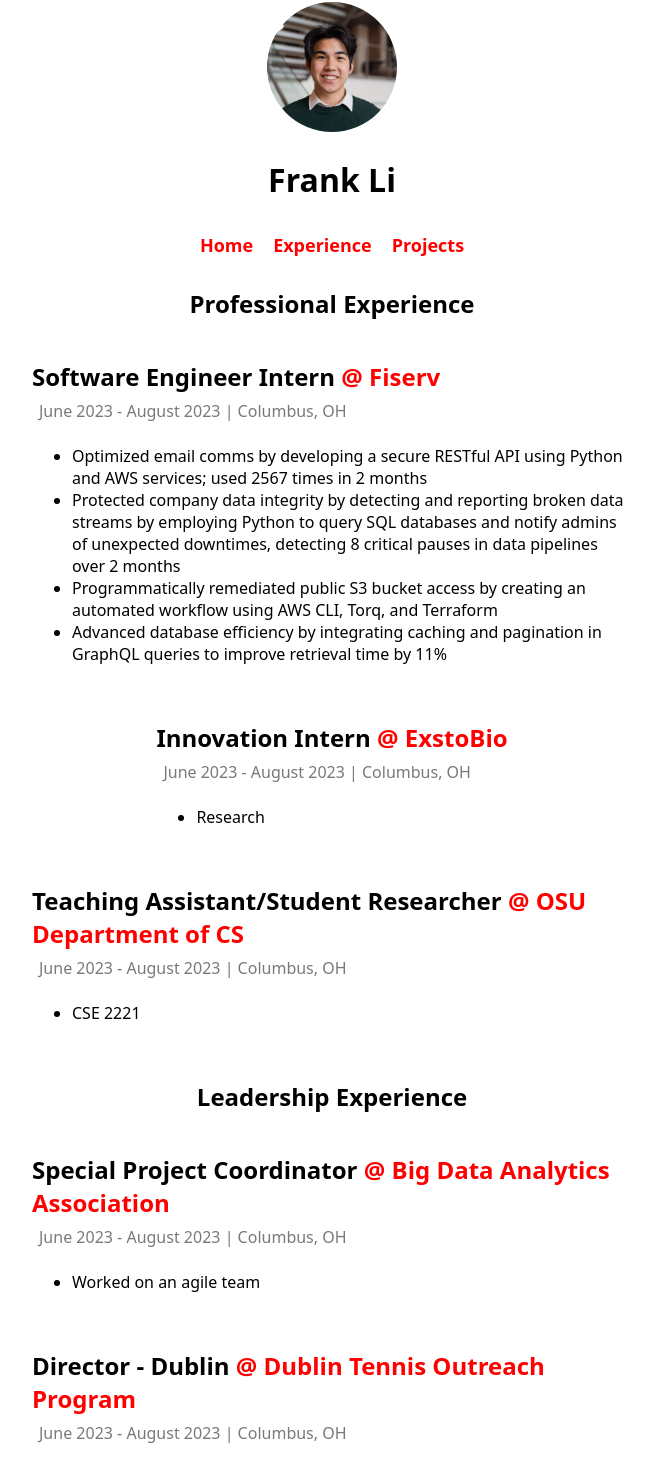
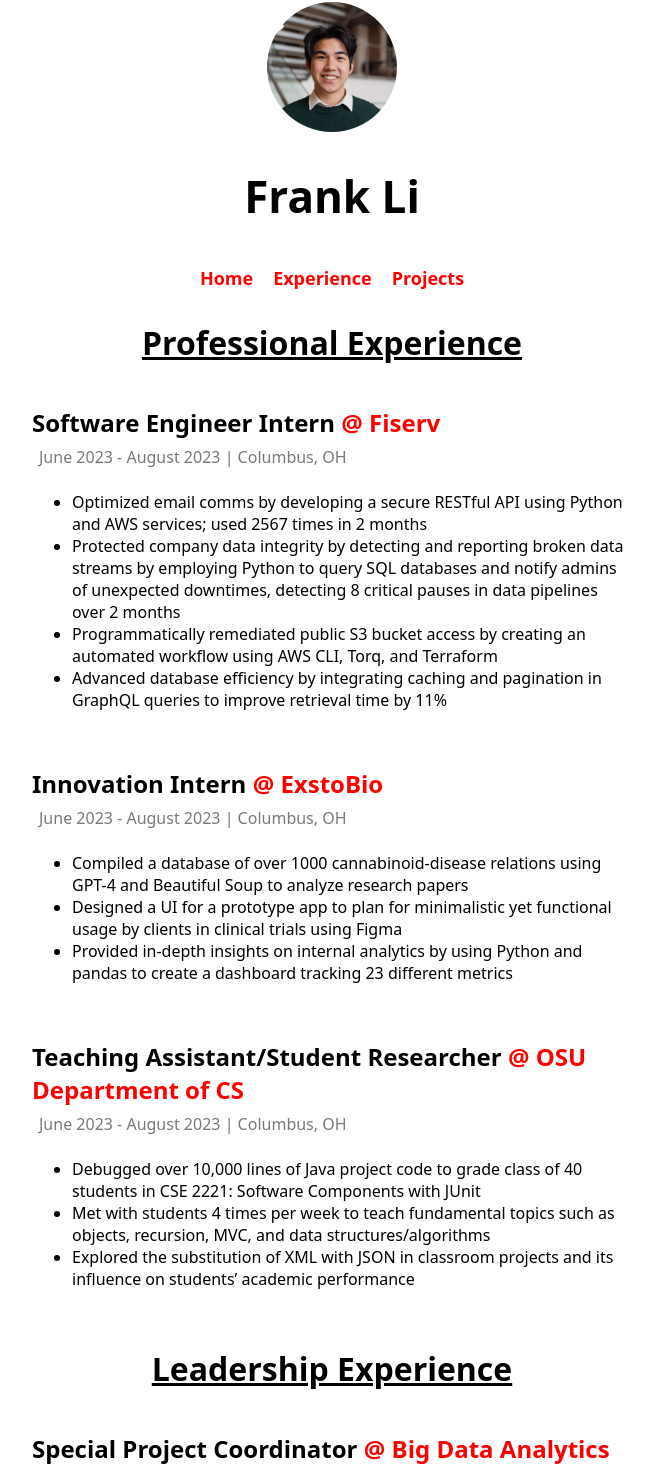
Before and after one commit to lifrank1/frankli, a React (Vite) app: page /experience in a window 1280 px wide. Shown: the part 38-1508 px from the top of the page, without its empty margins (308-962 px from the left). Built offline with nearby package versions, Linux system fonts and the light colour scheme.

Commit message:
All data added, fixed formatting bugs

```diff
--- a/components/ExperienceBlock.tsx
+++ b/components/ExperienceBlock.tsx
@@ -1,21 +1,41 @@
 import React from "react";
-import '../src/App.css'
+import "../src/App.css";
 
-
-function ExperienceBlock({ company, link, role, time, achievements, location }: { company: string, link: string, role: string, time: string, achievements: string[], location: string }) {
-
-      return [(
+function ExperienceBlock({
+  company,
+  link,
+  role,
+  time,
+  achievements,
+  location,
+}: {
+  company: string;
+  link: string;
+  role: string;
+  time: string;
+  achievements: string[];
+  location: string;
+}) {
+  return [
     <div>
-            <div className = "experience-block">
-                <div className="experience-block-title"><strong>{role}</strong> <a href = {link} className = "red-no-underline">@ {company}</a></div>
-                <div className="experience-block-subinfo">{time} | {location} </div>
+      <div className="experience-block">
+        <div className="experience-block-title">
+          <strong>{role}</strong>{" "}
+          <a href={link} className="red-no-underline">
+            @ {company}
+          </a>
+        </div>
+        <div className="experience-block-subinfo">
+          {time} | {location}{" "}
+        </div>
         <ul className="experience-block-achievements">
           {achievements.map((achievement, index) => (
             <li key={index}>{achievement}</li>
           ))}
         </ul>
       </div>
-        </div>)];
+    </div>,
+  ];
 }
 
-export default ExperienceBlock
+export default ExperienceBlock;
--- a/components/MeBlock.tsx
+++ b/components/MeBlock.tsx
@@ -1,13 +1,13 @@
 import React from "react";
-import '../src/App.css'
+import "../src/App.css";
 
 function MeBlock() {
-
-      return [(
-            <div className = "pic-and-name">
-                <img src="../data/headshot.jpeg" className = "picture"/>
-                <h1>Frank Li</h1>
-            </div>)];
+  return [
+    <div className="pic-and-name">
+      <img src="../data/headshot.jpeg" className="picture" />
+      <h1 className="name">Frank Li</h1>
+    </div>,
+  ];
 }
 
-export default MeBlock
+export default MeBlock;
--- a/components/NavBar.tsx
+++ b/components/NavBar.tsx
@@ -1,5 +1,5 @@
 import React from "react";
-import '../src/App.css'
+import "../src/App.css";
 import { Link, Route, BrowserRouter as Router, Routes } from "react-router-dom";
 import Experience from "../pages/experience";
 import Home from "../pages/Home";
--- a/components/ProjectBlock.tsx
+++ b/components/ProjectBlock.tsx
@@ -1,17 +1,26 @@
 import React from "react";
-import '../src/App.css'
+import "../src/App.css";
 
-
-function ProjectBlock({ name, link, techstack, desc}: { name: string, link: string, techstack: string, desc: string}) {
-
-      return [(
-        <div>
-            <div className = "experience-block">
-                <div className="experience-block-title">{name}</div>
-                <div className="experience-block-subinfo">{techstack} </div>
-                <div className="experience-block-desc">{desc}</div>
-            </div>
-        </div>)];
+function ProjectBlock({
+  name,
+  link,
+  techstack,
+  desc,
+}: {
+  name: string;
+  link: string;
+  techstack: string;
+  desc: string;
+}) {
+  return [
+    <div>
+      <div className="experience-block">
+        <div className="experience-block-title">{name}</div>
+        <div className="experience-block-subinfo">{techstack} </div>
+        <div className="experience-block-desc">{desc}</div>
+      </div>
+    </div>,
+  ];
 }
 
-export default ProjectBlock
+export default ProjectBlock;
--- a/data/ExperienceData.tsx
+++ b/data/ExperienceData.tsx
@@ -9,23 +9,31 @@
       "Optimized email comms by developing a secure RESTful API using Python and AWS services; used 2567 times in 2 months",
       "Protected company data integrity by detecting and reporting broken data streams by employing Python to query SQL databases and notify admins of unexpected downtimes, detecting 8 critical pauses in data pipelines over 2 months",
       "Programmatically remediated public S3 bucket access by creating an automated workflow using AWS CLI, Torq, and Terraform",
-      "Advanced database efficiency by integrating caching and pagination in GraphQL queries to improve retrieval time by 11%"
+      "Advanced database efficiency by integrating caching and pagination in GraphQL queries to improve retrieval time by 11%",
     ],
   },
   {
     company: "ExstoBio",
-    link: "https://www.fiserv.com/en.html",
+    link: "https://www.exstobio.com/",
     role: "Innovation Intern",
     location: "Columbus, OH",
     time: "June 2023 - August 2023",
-    achievements: ["Research"],
+    achievements: [
+      "Compiled a database of over 1000 cannabinoid-disease relations using GPT-4 and Beautiful Soup to analyze research papers",
+      "Designed a UI for a prototype app to plan for minimalistic yet functional usage by clients in clinical trials using Figma",
+      "Provided in-depth insights on internal analytics by using Python and pandas to create a dashboard tracking 23 different metrics",
+    ],
   },
   {
     company: "OSU Department of CS",
-    link: "https://www.fiserv.com/en.html",
+    link: "https://cse.osu.edu/",
     role: "Teaching Assistant/Student Researcher",
     location: "Columbus, OH",
     time: "June 2023 - August 2023",
-    achievements: ["CSE 2221"],
+    achievements: [
+      "Debugged over 10,000 lines of Java project code to grade class of 40 students in CSE 2221: Software Components with JUnit",
+      "Met with students 4 times per week to teach fundamental topics such as objects, recursion, MVC, and data structures/algorithms",
+      "Explored the substitution of XML with JSON in classroom projects and its influence on students’ academic performance",
+    ],
   },
 ];
--- a/data/LeadershipData.tsx
+++ b/data/LeadershipData.tsx
@@ -5,7 +5,11 @@
     role: "Special Project Coordinator",
     location: "Columbus, OH",
     time: "June 2023 - August 2023",
-    achievements: ["Worked on an agile team"],
+    achievements: [
+      "Reconstructed the club website using HTML, CSS, React.js, Astro, and Tailwind, featuring an integrated calendar and navbar",
+      "Coordinated social events, workshop meetings, visualization competitions and networking events for over 200 active students",
+      "Spearheaded member initiatives such as an annual hackathon, sponsor directed internships, and professor led research programs",
+    ],
   },
   {
     company: "Dublin Tennis Outreach Program",
@@ -13,6 +17,9 @@
     role: "Director - Dublin",
     location: "Columbus, OH",
     time: "June 2023 - August 2023",
-    achievements: ["CSE 2221"],
+    achievements: [
+      "Established the first ever student led National Junior and Tennis Learning association; received the Chapter of the Year award",
+      "Interviewed and lead a coaching team of over 110 high school students to run free tennis and tutoring clinics for over 1400 underprivileged K-5 students across 5 cities through 6 sessions every week; raised over $10,000 in one year",
+    ],
   },
 ];
--- a/data/ProjectData.tsx
+++ b/data/ProjectData.tsx
@@ -1,8 +1,20 @@
-export const ProjectData  = [
-    {
-        name: "attorney dashboard",
-        link: "google.com",
-        techstack: "python",
-        desc: "Made an attorney dashboard",
-    }
-]
+export const ProjectData = [
+  {
+    name: "Corporate Transportation Dashboard",
+    link: "google.com",
+    techstack: "Python, pandas",
+    desc: "Placed first place in the OSU Honda Hack 2023 challenge with a prize pool over $3000. Created a dashboard to serve as a hub for transportation companies to view overall statistics as well as act as an interface to transfer to and purchase electric vehicles. Calculated carbon emissions and reduction in operating costs from current replacements.",
+  },
+  {
+    name: "Windmill Failure Detection Software",
+    link: "google.com",
+    techstack: "Python, pandas, scikit-learn",
+    desc: "Submitted for the AEP challenge in HackOHI/O 2022. Created a turbine failure detection program in Python which took inputted data on rotor speed, hub temperature, power output, and other key factors to detect faulty wind turbines and potential issues. Used Scikit Learn to train a neural network on over 500,000 datapoints, filtered with Python's Pandas library, to identify faulty windmills with 87% accuracy.",
+  },
+  {
+    name: "Automated Attorney Support",
+    link: "google.com",
+    techstack: "Python, streamlit",
+    desc: "Worked on a team of 5 to achieve finalist in the annual American Statistics Association's Datafest competition. Analyzed a given dataset from the ASA regarding a nonprofit organization providing lawyers for underprivileged groups. Drafted a plan to expand both client and attorney groups and created a website to allow for FAQs based on the most frequent legal categories, which included OpenAI integration to support legal questions not listed on the FAQ.",
+  },
+];
--- a/pages/Project.tsx
+++ b/pages/Project.tsx
@@ -7,7 +7,9 @@
 
   return (
     <div className="experience-container">
-        <h2>Projects</h2>
+      <h1>
+        <u>Projects</u>
+      </h1>
       {projectData.map((exp, index) => (
         <ProjectBlock
           name={exp.name}
@@ -20,4 +22,4 @@
   );
 }
 
-export default Projects
+export default Projects;
--- a/pages/experience.tsx
+++ b/pages/experience.tsx
@@ -11,7 +11,9 @@
 
   return (
     <div className="experience-container">
-      <h2>Professional Experience</h2>
+      <h1>
+        <u>Professional Experience</u>
+      </h1>
       {experienceData.map((exp, index) => (
         <ExperienceBlock
           key={index} // Provide a unique key for each item in the map
@@ -23,7 +25,9 @@
           achievements={exp.achievements}
         />
       ))}
-      <h2>Leadership Experience</h2>
+      <h1>
+        <u>Leadership Experience</u>
+      </h1>
       {leadershipData.map((exp, index) => (
         <ExperienceBlock
           key={index} // Provide a unique key for each item in the map
--- a/src/App.css
+++ b/src/App.css
@@ -5,6 +5,7 @@
   text-align: center;
   font-family: system-ui, -apple-system, BlinkMacSystemFont, 'Segoe UI', Roboto, Oxygen, Ubuntu, Cantarell, 'Open Sans', 'Helvetica Neue', sans-serif;
 }
+
 
 .home-text{
   display:flex;
@@ -21,6 +22,10 @@
 
 .picture-and-name {
   display: inline-block
+}
+
+.name{
+  font-size: 44px;
 }
 
 .navbar-container{
```
Also changed, not shown: pages/Home.tsx (+37 -12 lines). Lines whose indentation alone changed are shown as unchanged.
